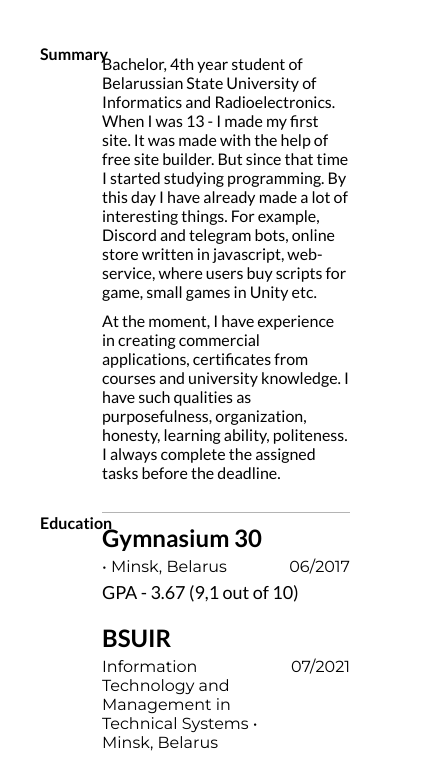
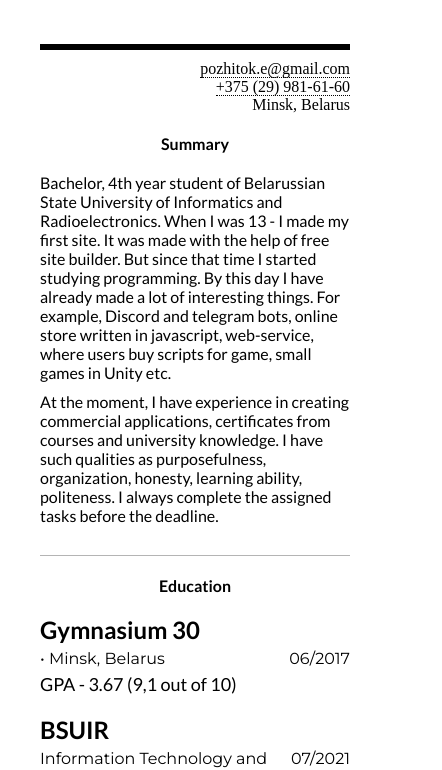
Before and after one commit to pozhitok-egor/cv, a plain HTML site: page index.html in a window 390 px wide. Shown: the part 170-940 px from the top of the page, 442 px wide, since content can reach past the window. Drawn offline with Linux system fonts and the light colour scheme.

Commit message:
feat: add adaptive design

```diff
--- a/main.scss
+++ b/main.scss
@@ -124,3 +124,19 @@ main {
     }
   }
 }
+
+@media screen and (max-width: 768px) {
+  header {
+    flex-wrap: wrap;
+  }
+  main {
+    & section {
+      flex-wrap: wrap;
+      & .title {
+        width: 100%;
+        text-align: center;
+        margin: 2rem 0 1rem;
+      }
+    }
+  }
+}
```
Also changed, not shown: main.css, 1 other file.
